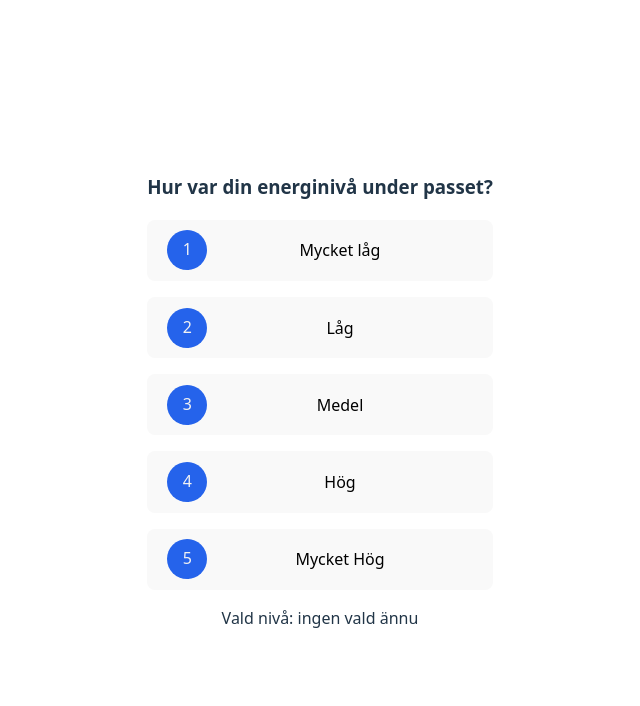
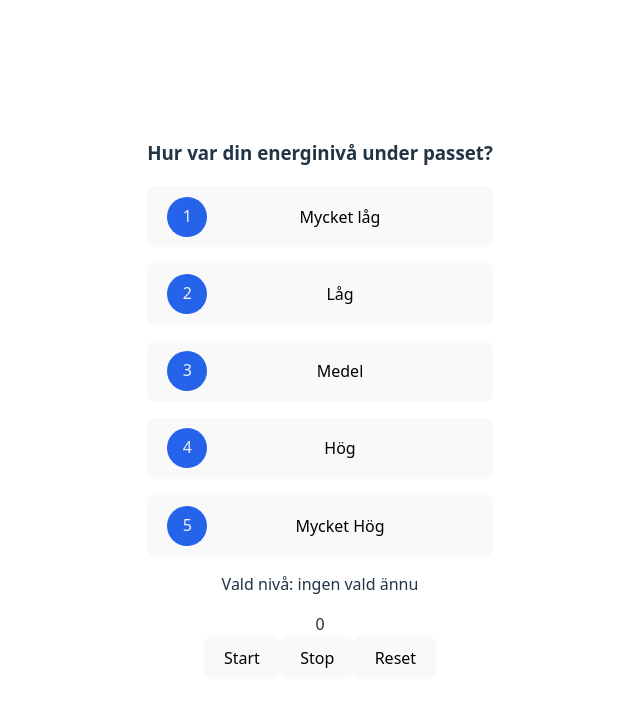
Before and after one commit to vczarnotta/boilerroom-project-3, a React (Vite) app in the folder mitt-react-projekt/: page / in a window 1280 px wide. Shown: the top 706 px of the page, without its empty margins (320-960 px from the left). Built offline with nearby package versions, Linux system fonts and the light colour scheme.

Commit message:
set up structure for time component

```diff
--- a/mitt-react-projekt/src/App.jsx
+++ b/mitt-react-projekt/src/App.jsx
@@ -1,4 +1,5 @@
 import EnergyLogger from './components/EnergyLogger/EnergyLogger'
+import Timer from "./components/Timer/Timer"
 import './App.css'
 
 function App() {
@@ -6,6 +7,7 @@ function App() {
     return (
         <>
             <EnergyLogger />
+            <Timer />
         </>
     )
 }
--- a/mitt-react-projekt/src/components/Timer/Timer.jsx
+++ b/mitt-react-projekt/src/components/Timer/Timer.jsx
@@ -0,0 +1,45 @@
+import { useState, useEffect } from "react";
+
+
+function Timer() {
+  const [currentTime, setCurrentTime] = useState(0);
+  const [timerToggle, setTimerToggle] = useState(false)
+
+  // always run this? and then inside the TimerToggle will decide
+  const runTimer = () => {
+    setCurrentTime(currentTime => currentTime + 1);
+  }
+
+  const startTimer = () => {
+
+  }
+
+  const stopTimer = () => {
+
+  }
+
+  const resetTimer = () => {
+
+  }
+
+  // insert use effect here for timerToggle
+
+  return (
+    <>
+      <div className="time-display">{currentTime}</div>
+      <div className="buttons">
+        <button onClick={runTimer}>Start</button>
+        <button onClick={stopTimer}>Stop</button>
+        <button onClick={resetTimer}>Reset</button>
+      </div>
+    </>
+  )
+}
+
+
+
+
+
+
+
+export default Timer;
```
